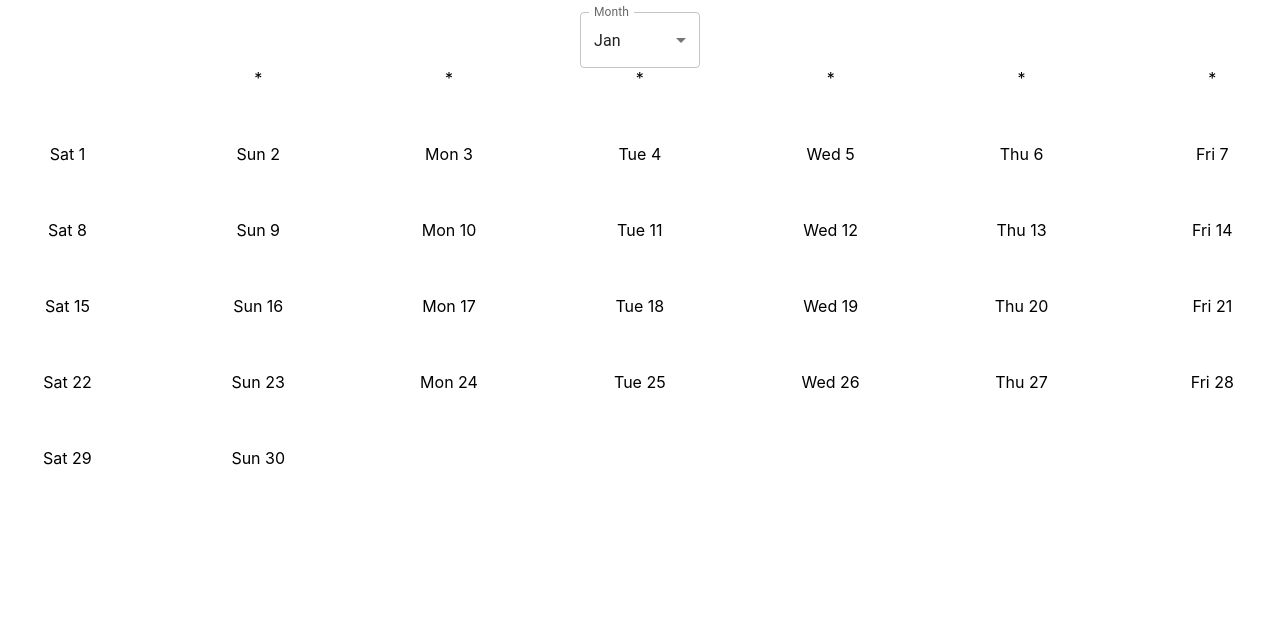
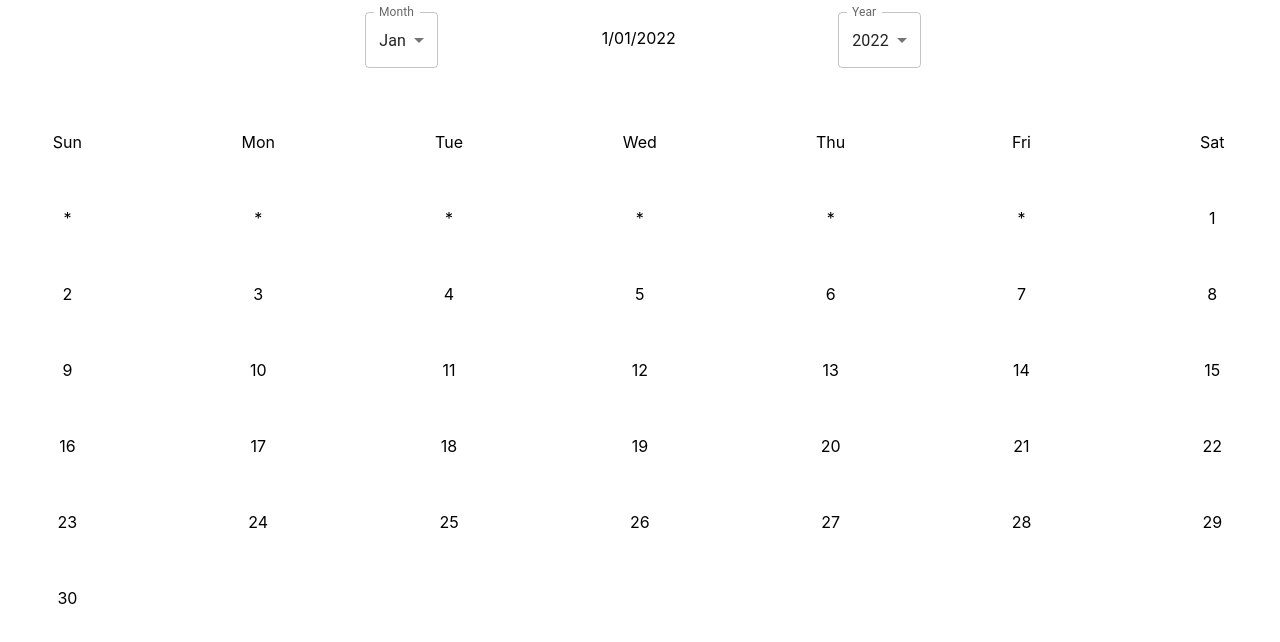
Before and after one commit to Jackthz97/calendar, a React (Create React App) app in the folder client/: page / in a window 1280 px wide. Shown: the top 642 px of the page. Built offline with nearby package versions, Linux system fonts and the light colour scheme.

Commit message:
setup month and year drop down list

```diff
--- a/client/src/App.css
+++ b/client/src/App.css
@@ -1,38 +1,3 @@
-.App {
-  text-align: center;
+.hover {
+  border: 5px solid red;
 }
-
-.App-logo {
-  height: 40vmin;
-  pointer-events: none;
-}
-
-@media (prefers-reduced-motion: no-preference) {
-  .App-logo {
-    animation: App-logo-spin infinite 20s linear;
-  }
-}
-
-.App-header {
-  background-color: #282c34;
-  min-height: 100vh;
-  display: flex;
-  flex-direction: column;
-  align-items: center;
-  justify-content: center;
-  font-size: calc(10px + 2vmin);
-  color: white;
-}
-
-.App-link {
-  color: #61dafb;
-}
-
-@keyframes App-logo-spin {
-  from {
-    transform: rotate(0deg);
-  }
-  to {
-    transform: rotate(360deg);
-  }
-}
--- a/client/src/components/MonthPannel.js
+++ b/client/src/components/MonthPannel.js
@@ -11,16 +11,21 @@ import MonthPannelList from "./MonthPannelList";
 export default function MonthPannel() {
   const [month, setMonth] = useState(1);
   const [year, setYear] = useState(2022);
+  const [date, setDate] = useState(1);
+  const [hoverAll, setHoverAll] = useState(true);
 
-  const handleChange = (e) => {
+  const handleMonthChange = (e) => {
     setMonth(e.target.value);
+  };
+  const handleYearChange = (e) => {
+    setYear(e.target.value);
   };
   let monthArray = Month(month, year);
 
   const monthList = monthArray.map((e) => {
     return (
-      <Grid item align={'center'} xs={1.714}>
-        <MonthPannelList day={e} />
+      <Grid item align={"center"} xs={1.714}>
+        <MonthPannelList key={e} day={e} hoverAll={hoverAll} setHoverAll={setHoverAll} setDate={setDate}/>
       </Grid>
     );
   });
@@ -28,14 +33,16 @@ export default function MonthPannel() {
   return (
     <>
       <Box sx={{ minWidth: 120 }}>
-        <FormControl fullWidth>
+        <Grid container spacing={20} >
+          <Grid item xs={4}>
+        <FormControl >
           <InputLabel id="demo-simple-select-label">Month</InputLabel>
           <Select
             labelId="demo-simple-select-label"
             id="demo-simple-select"
             value={month}
             label="Month"
-            onChange={handleChange}
+            onChange={handleMonthChange}
           >
             <MenuItem value={1}>Jan</MenuItem>
             <MenuItem value={2}>Feb</MenuItem>
@@ -51,12 +58,60 @@ export default function MonthPannel() {
             <MenuItem value={12}>Dec</MenuItem>
           </Select>
         </FormControl>
+        </Grid>
+        <Grid item xs={4} mt={2}>
+          {date}/0{month}/{year}
+        </Grid>
+        <Grid item xs={4}>
+        <FormControl >
+          <InputLabel id="demo-simple-select-label">Year</InputLabel>
+          <Select
+            labelId="demo-simple-select-label"
+            id="demo-simple-select"
+            value={year}
+            label="Year"
+            onChange={handleYearChange}
+          >
+            <MenuItem value={2022}>2022</MenuItem>
+            <MenuItem value={2023}>2023</MenuItem>
+            <MenuItem value={2024}>2024</MenuItem>
+            <MenuItem value={2025}>2025</MenuItem>
+            <MenuItem value={2026}>2026</MenuItem>
+            <MenuItem value={2027}>2027</MenuItem>
+            <MenuItem value={2028}>2028</MenuItem>
+            <MenuItem value={2029}>2029</MenuItem>
+            <MenuItem value={2030}>2030</MenuItem>
+            <MenuItem value={2031}>2031</MenuItem>
+            <MenuItem value={2032}>2032</MenuItem>
+            <MenuItem value={2033}>2033</MenuItem>
+          </Select>
+        </FormControl>
+        </Grid>
+        </Grid>
       </Box>
-      <Grid container spacing={7} >
-      <Grid item align={'center'} xs={1.714}>
-
-      </Grid>
-          {monthList}
+      <Grid container spacing={7} mt={1}>
+        <Grid item align={"center"} xs={1.714}>
+          Sun
+        </Grid>
+        <Grid item align={"center"} xs={1.714}>
+          Mon
+        </Grid>
+        <Grid item align={"center"} xs={1.714}>
+          Tue
+        </Grid>
+        <Grid item align={"center"} xs={1.714}>
+          Wed
+        </Grid>
+        <Grid item align={"center"} xs={1.714}>
+          Thu
+        </Grid>
+        <Grid item align={"center"} xs={1.714}>
+          Fri
+        </Grid>
+        <Grid item align={"center"} xs={1.714}>
+          Sat
+        </Grid>
+        {monthList}
       </Grid>
     </>
   );
--- a/client/src/components/MonthPannelList.js
+++ b/client/src/components/MonthPannelList.js
@@ -1,11 +1,18 @@
-import React from 'react'
+import React, {useState} from 'react'
 import { Grid } from '@mui/material'
 
-export default function MonthPannelList(props) {
+export default function MonthPannelList({day, hoverAll, setHoverAll, setDate}) {
+  const [hover, setHover] = useState(false);
+  const handleClick = () => {
+    setDate(day);
+    hover ? setHover(false) : setHover(true);
+  }
 
   return (
-    <Grid>
-      {props.day}
+    <Grid className={hover ? 'hover' : false}>
+      <a onClick={handleClick}>
+        {day}
+      </a>
     </Grid>
   )
 }
--- a/client/src/hooks/Month.js
+++ b/client/src/hooks/Month.js
@@ -32,7 +32,7 @@ export default function Month(month, year) {
     if (counter > 6) {
       counter = 0;
     }
-    arr.push(`${displayWeek(counter)} ${y}`);
+    arr.push(`${y}`);
     counter ++;
   }
   return arr;
```
